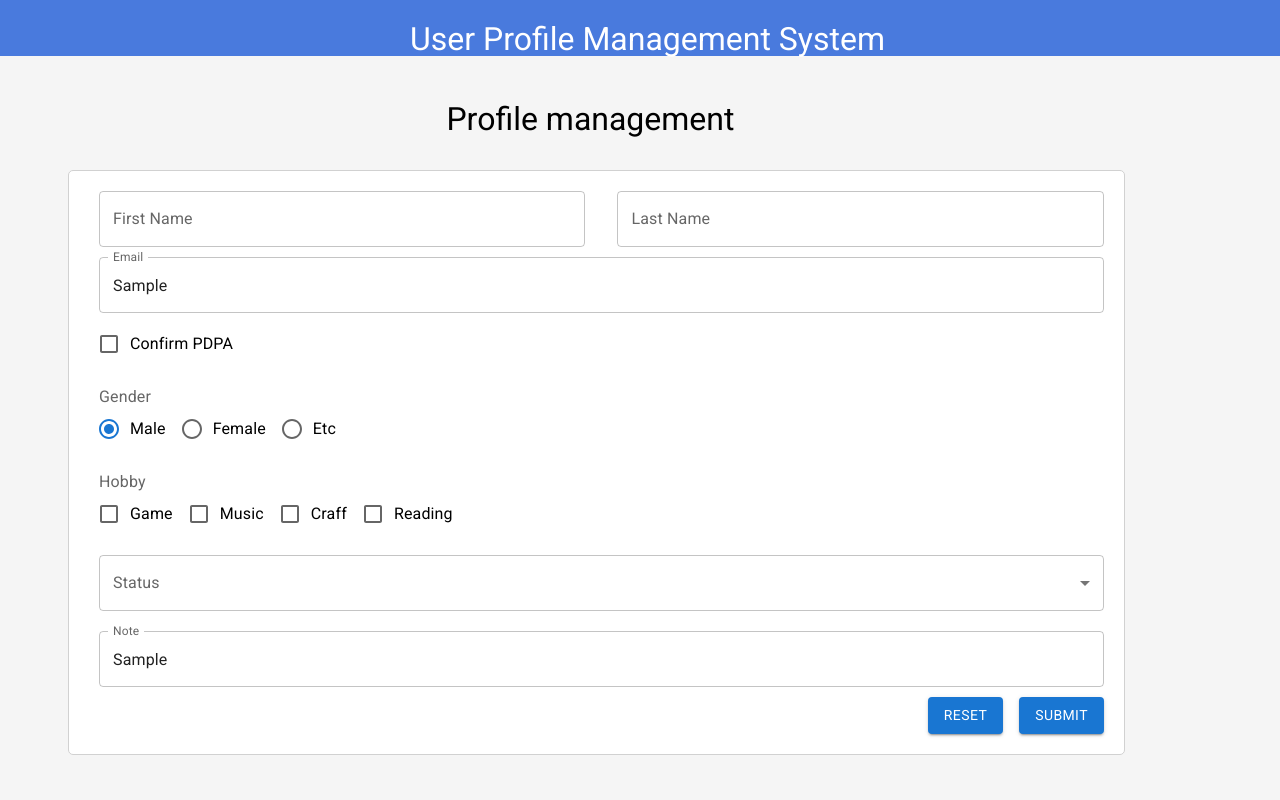
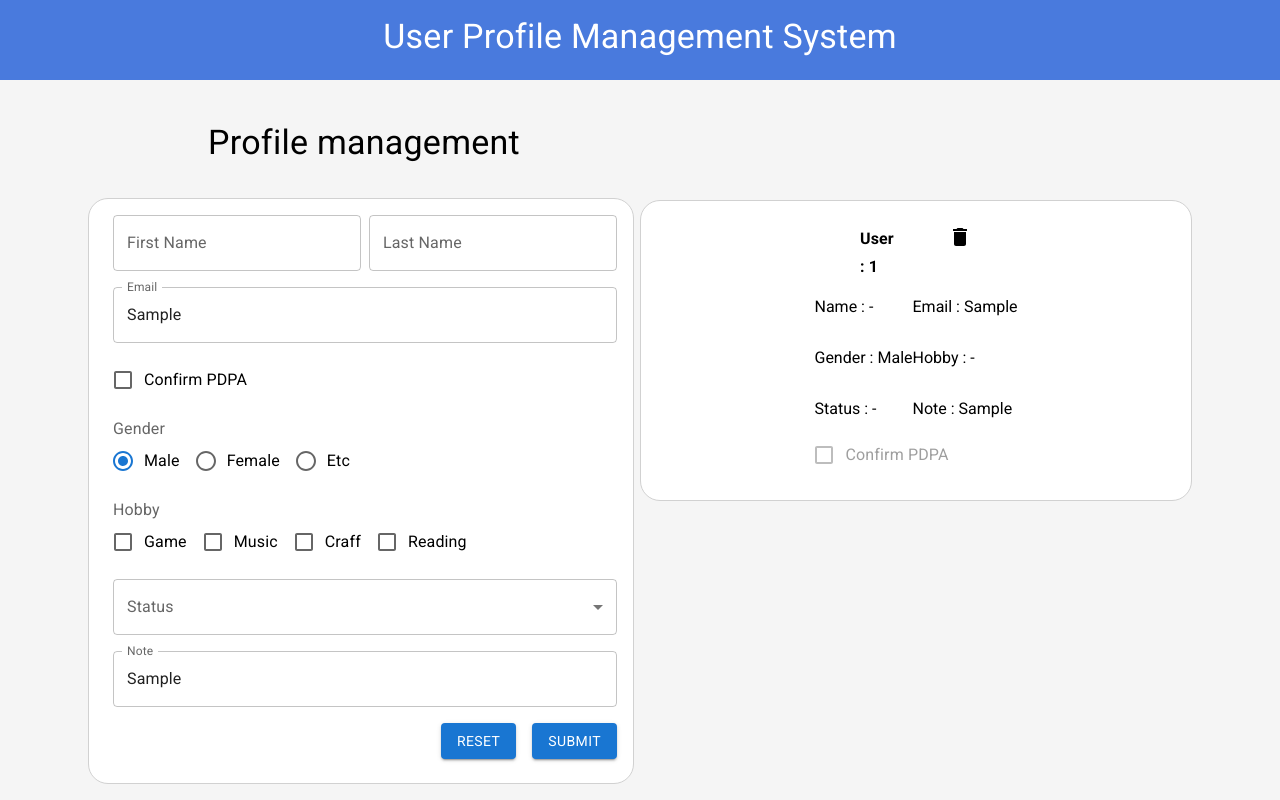
Before and after one commit to Tanapatpusiri/example-form-test, a Next.js app: page /Web in a window 1280 px wide. Both pictures are taken after typing "Sample", "Sample" into the empty fields and a click on the button "SUBMIT". Shown: the top 800 px of the page. Built offline with nearby package versions, Linux system fonts and the light colour scheme.

Commit message:
fix:globals.css

```diff
--- a/pages/ListUser.tsx
+++ b/pages/ListUser.tsx
@@ -2,7 +2,7 @@ import React, { use, useState } from 'react'
 import { Alluser } from './Web'
 import { FormControlLabel } from '@mui/material';
 import { Checkbox } from '@mui/material';
-
+import { Box } from "@mui/material";
 
 interface Props {
   user: Alluser
@@ -12,31 +12,36 @@ const ListUser = ({ user }: Props) => {
 
 
   return <div>
-    <div className='grid-container'>
-      <div className='grid-itemshow'>
+    <Box
+    sx={{
+      display:'grid',
+      gridTemplateColumns:"auto auto"
+    }}
+    >
+      <Box className='grid-itemshow'>
       <p>Name : {user?.Firstname || "-"} {user?.Lastname}</p>
-     </div>
+     </Box>
 
-      <div className='grid-itemshow'>
+      <Box className='grid-itemshow'>
       <p>Email : {user?.Email  || "-"} </p>
-      </div>
+      </Box>
 
-      <div className='grid-itemshow'>
+      <Box className='grid-itemshow'>
       <p>Gender : {user?.Gender || "-"} </p>
-      </div>
+      </Box>
 
-      <div className='grid-itemshow'>
+      <Box className='grid-itemshow'>
       <p>Hobby : {user?.Hobby.join(' , ') || "-"}</p>
-      </div >
+      </Box >
 
-      <div className='grid-itemshow'>
+      <Box className='grid-itemshow'>
       <p>Status : {user?.Status || "-"} </p>
-      </div>
+      </Box>
 
-      <div className='grid-itemshow'>
+      <Box className='grid-itemshow'>
       <p>Note : {user?.Note || "-"} </p>
-      </div>
-      </div>
+      </Box>
+      </Box>
 
       <div className='CheckboxPDPA'>
         {!user?.Pdpa ? <FormControlLabel control={<Checkbox />} label="Confirm PDPA" disabled /> : <FormControlLabel control={<Checkbox />} label="Confirm PDPA" disabled checked />}
--- a/pages/Web.tsx
+++ b/pages/Web.tsx
@@ -12,21 +12,21 @@ import { Radio } from "@mui/material";
 import { Select } from "@mui/material";
 import { MenuItem } from "@mui/material";
 import { InputLabel } from "@mui/material";
+import { Box } from "@mui/material";
 import Button from "@mui/material/Button";
 import Stack from "@mui/material/Stack";
 import ListUser from "./ListUser";
 import DeleteIcon from "@mui/icons-material/Delete";
 
-
 export interface Alluser {
-  Firstname:string
-  Lastname:string
-  Email:string
-  Pdpa:boolean
-  Gender:string
-  Hobby:string[]
-  Status:string|null
-  Note:string
+  Firstname: string;
+  Lastname: string;
+  Email: string;
+  Pdpa: boolean;
+  Gender: string;
+  Hobby: string[];
+  Status: string | null;
+  Note: string;
 }
 
 export default function Web() {
@@ -83,26 +83,75 @@ export default function Web() {
 
   return (
     <>
-      <Head>
-        <title>ExampleForm</title>
-        <meta name="description" content="Generated by create next app" />
-        <meta name="viewport" content="width=device-width, initial-scale=1" />
-        <link rel="icon" href="/favicon.ico" />
-      </Head>
       <>
-        <div className="navbar">
-          <p className="navtext">User Profile Management System</p>
-        </div>
-        <div></div>
+        <Box
+          className="navbar"
+          sx={{
+            backgroundColor: "#497add",
+            position: "fixed",
+            top: 0,
+            left: 0,
+            height: { lg: "10vh", xs: "7vh" },
+            width: "100vw",
+          }}
+        >
+          <Box
+            sx={{
+              typography: { lg: "h4", xs: "h6" },
+              textAlign: "center",
+              color: "#ffff",
+              marginTop: 2,
+            }}
+          >
+            User Profile Management System
+          </Box>
+        </Box>
+        <Box></Box>
         <form>
-          <div className="form">
-            <div className="grid-item">
-              <div className="textprofile">
+          <Box
+            sx={{
+              width: "auto",
+              display: "grid",
+              padding: { lg: 10, xs: 2 },
+              gridTemplateColumns: { lg: "1fr 50%", md: "auto" },
+            }}
+          >
+            <Box className="grid-item">
+              <Box
+                className="textprofile"
+                sx={{
+                  textAlign: "center",
+                  typography: { lg: "h4", xs: "h6" },
+                  display: "grid",
+                  justifyContent: "center",
+                  paddingTop: { lg: 0, xs: 5 },
+                }}
+              >
                 <p>Profile management</p>
-              </div>
-              <div className="leftform">
-                <div className="grid">
-                  <Grid container spacing={4}>
+              </Box>
+              <Box
+                className="leftform"
+                sx={{
+                  width: { lg: "40vw", md: "92vw", xs: "80vw" },
+                  left: 0,
+                  border: "#d1d1d1",
+                  borderStyle: "solid",
+                  borderRadius: 5,
+                  borderWidth: 1,
+                  padding: 2,
+                  backgroundColor: "#ffff",
+                }}
+              >
+                <Box
+                  className="grid"
+                  sx={{
+                    paddingLeft: 1,
+                    display: "grid",
+                    justifyItems: "center",
+                    width: "auto",
+                  }}
+                >
+                  <Grid container spacing={1}>
                     <Grid item xs={6}>
                       <TextField
                         id="firstname"
@@ -128,9 +177,20 @@ export default function Web() {
                       />
                     </Grid>
                   </Grid>
-                </div>
-                <div className="checkboxall">
-                  <div>
+                </Box>
+                <Box
+                  className="checkboxall"
+                  sx={{
+                    paddingLeft: 1,
+                    paddingTop: 1,
+                  }}
+                >
+                  <Box
+                    sx={{
+                      paddingBottom: 1,
+                      paddingTop: 1,
+                    }}
+                  >
                     <TextField
                       id="email"
                       label="Email"
@@ -141,9 +201,15 @@ export default function Web() {
                       sx={{ width: "100%" }}
                       value={email}
                     />
-                  </div>
+                  </Box>
 
-                  <div className="CheckboxPDPA">
+                  <Box
+                    className="CheckboxPDPA"
+                    sx={{
+                      paddingBottom: 1,
+                      paddingTop: 1,
+                    }}
+                  >
                     <FormControlLabel
                       control={
                         <Checkbox
@@ -153,9 +219,15 @@ export default function Web() {
                       }
                       label="Confirm PDPA"
                     />
-                  </div>
+                  </Box>
 
-                  <div className="Gender">
+                  <Box
+                    className="Gender"
+                    sx={{
+                      paddingBottom: 1,
+                      paddingTop: 1,
+                    }}
+                  >
                     <FormControl>
                       <FormLabel id="demo-row-radio-buttons-group-label">
                         Gender
@@ -184,9 +256,15 @@ export default function Web() {
                         />
                       </RadioGroup>
                     </FormControl>
-                  </div>
+                  </Box>
 
-                  <div className="Hobby">
+                  <Box
+                    className="Hobby"
+                    sx={{
+                      paddingBottom: 1,
+                      paddingTop: 1,
+                    }}
+                  >
                     <FormLabel component="legend">Hobby</FormLabel>
                     <FormGroup
                       row
@@ -233,9 +311,15 @@ export default function Web() {
                         label="Reading"
                       />
                     </FormGroup>
-                  </div>
+                  </Box>
 
-                  <div className="Status">
+                  <Box
+                    className="Status"
+                    sx={{
+                      paddingBottom: 1,
+                      paddingTop: 1,
+                    }}
+                  >
                     <FormControl fullWidth>
                       <InputLabel id="demo-simple-select-label">
                         Status
@@ -255,9 +339,15 @@ export default function Web() {
                         <MenuItem value={"Divorce"}>Divorce</MenuItem>
                       </Select>
                     </FormControl>
-                  </div>
+                  </Box>
 
-                  <div className="Note">
+                  <Box
+                    className="Note"
+                    sx={{
+                      paddingBottom: 1,
+                      paddingTop: 1,
+                    }}
+                  >
                     <TextField
                       id="outlined-basic"
                       onChange={(e) => {
@@ -268,9 +358,16 @@ export default function Web() {
                       sx={{ width: "100%" }}
                       value={note}
                     />
-                  </div>
+                  </Box>
 
-                  <div className="button">
+                  <Box
+                    className="button"
+                    sx={{
+                      justifyContent: "flex-end",
+                      paddingBottom: 1,
+                      paddingTop: 1,
+                    }}
+                  >
                     <Stack
                       direction="row"
                       spacing={2}
@@ -283,36 +380,83 @@ export default function Web() {
                         Submit
                       </Button>
                     </Stack>
-                  </div>
-                </div>
-              </div>
-            </div>
+                  </Box>
+                </Box>
+              </Box>
+            </Box>
 
-            <div className="grid-item">
-              <div className="showuser">
+            <Box className="grid-item">
+              <Box
+                className="showuser"
+                sx={{
+                  marginTop: { lg: 14, xs: 2, md: 5 },
+                }}
+              >
                 {user.map((Users: Alluser, index) => (
-                  <div key={index} className="userdetail">
-                    <div className="icon">
+                  <Box
+                    key={index}
+                    className="userdetail"
+                    sx={{
+                      backgroundColor: "#ffff",
+                      padding: 3,
+                      justifyItems: "center",
+                      border: "#d1d1d1",
+                      borderStyle: "solid",
+                      borderRadius: 5,
+                      borderWidth: 1,
+                      marginBottom: 5,
+                    }}
+                  >
+                    <Box
+                      className="icon"
+                      sx={{
+                        display: "grid",
+                        justifyItems: "end",
+                        width: "auto",
+                      }}
+                    >
                       <Grid container spacing={4}>
                         <Grid item xs={6}>
-                          <p className="UserText"> User : {index + 1}</p>
+                          <Box
+                            sx={{
+                              typography: "subtitle1",
+                              fontWeight: "bold",
+                            }}
+                            className="UserText"
+                          >
+                            {" "}
+                            User : {index + 1}
+                          </Box>
                         </Grid>
                         <Grid item xs={6}>
-                          <div className="flexbt">
+                          <Box
+                            className="flexbt"
+                            sx={{
+                              display: "flex",
+                              justifyContent: "flex-end",
+                            }}
+                          >
                             <DeleteIcon
-                              className="bt"
+                              sx={{
+                                "&:hover": {
+                                  background: "#e2e2e2",
+                                },
+                                borderRadius: 5,
+                                transition: 0.5,
+                                cursor:'pointer'
+                              }}
                               onClick={() => HandleDelete(index)}
                             />
-                          </div>
+                          </Box>
                         </Grid>
                       </Grid>
-                    </div>
+                    </Box>
                     <ListUser key={index} user={Users} />
-                  </div>
+                  </Box>
                 ))}
-              </div>
-            </div>
-          </div>
+              </Box>
+            </Box>
+          </Box>
         </form>
       </>
     </>
--- a/styles/globals.css
+++ b/styles/globals.css
@@ -1,236 +1,3 @@
 body{
   background-color: #f5f5f5;
 }
-.navtext{
-  text-align: center;
-  color: white;
-  font-size: 32px;
-  margin-top: 20px;
-
-}
-.navbar{
-background-color:#497add;
-position:fixed;
-width: 100%;
-height: 10%;
-top: 0;
-left: 0;
-
-}
-.textprofile
-{
-  width: 85%;
-  text-align: center;
-  font-size: 32px;
-  display: grid;
-  justify-items: center;
-  padding-top: 50px;
-
-
-}
-
-.form{
-  width: auto;
-  display: grid;
-  grid-template-columns: 1fr 50% ;
-  padding: 10px;
-}
-
-.leftform{
-  left: 0;
-  width: 85%;
-  border: #d1d1d1;
-  border-style: solid;
-  border-radius: 5px;
-  border-width: 1px;
-  padding: 20px;
-  background-color: white;
-
-}
-
-.grid {
-   padding-left: 10px;
-  display: grid;
-  justify-items: center;
-  width: auto;
-}
-
-.grid-item{
-  width: 100%;
-}
-
-.button{
-  justify-content: flex-end
-}
-
-.CheckboxPDPA,.Gender,.Hobby,.Status,.Note{
- padding-bottom: 10px;
- padding-top: 10px;
-}
-
-.userdetail {
-  background-color: white;
-  padding-left: 20px;
-  padding-bottom: 20px;
-  justify-items: center;
-  border: #d1d1d1;
-  border-radius: 5px;
-  border-width: 1px;
-  border-style: solid;
-  width: 90%;
-  margin-bottom: 20px;
-
-}
-.showuser{
-  margin-top: 150px;
-}
-
-.bt:hover{
-  border-radius: 50%;
-  background: #e2e2e2;
-  transition: .5s;
-
-}
-
-.bt {
-  padding: 10px;
-}
-
-.flexbt{
-  width: 100%;
-  display: flex;
-  justify-content: flex-end;
-}
-
-.grid-container {
-  display: grid;
-  grid-template-columns: auto auto ;
-}
-
-.icon{
-  display: grid;
-  justify-items: end;
-  width: auto;
-}
-
-.UserText{
-  font-weight: bold;
-}
-
-
-.checkboxall{
-  padding-left: 10px;
-  padding-top: 10px;
-}
-::-webkit-scrollbar-track
-{
-	-webkit-box-shadow: inset 0 0 6px rgba(89, 89, 89, 0.3);
-	background-color: #F5F5F5;
-}
-
-::-webkit-scrollbar
-{
-	width: 10px;
-	background-color: #F5F5F5;
-}
-::-webkit-scrollbar-thumb
-{
-	background-color: #636363;
-	border: 2px solid #555555;
-}
-
-/* desktop */
-@media only screen and (max-width: 768px) {
-  .form{
-    width: auto;
-    display: grid;
-    grid-template-columns: auto ;
-  }
-
-}
-/* mobile */
-@media only screen and (max-width: 600px) {
-  .form{
-    width: auto;
-    display: grid;
-    grid-template-columns: auto ;
-    margin-left: 15px;
-  }
-  .textprofile,.navtext{
-    font-size: 24px;
-  }
-  .navbar{
-    height: 7%;
-  }
-
-  .showuser{
-    margin-top: 50px;
-  }
-
-
-
-}
-
-
-
-/* ipad */
-@media only screen and (min-device-width: 768px) and (max-device-width: 1024px) {
-  .form{
-    width: auto;
-    display: grid;
-    grid-template-columns: auto ;
-    margin-left: 50px;
-  }
-  .textprofile,.navtext{
-    font-size: 32px;
-    padding-left: 15px;
-  }
-  .navbar{
-    height: 7%;
-  }
-  .showuser{
-    margin-top: 50px;
-  }
-}
-/* ipadpro */
-  @media only screen and (min-device-width: 820px) and (max-device-width: 1180px) {
-    .form{
-      width: auto;
-      display: grid;
-      grid-template-columns: auto ;
-      margin-left: 50px;
-    }
-    .textprofile,.navtext{
-      font-size: 32px;
-      padding-left: 15px;
-    }
-    .navbar{
-      height: 7%;
-    }
-    .showuser{
-      margin-top: 50px;
-    }
-
-/* แนวนอน */
-    @media only screen and (max-device-width: 932px) and (min-device-width: 430px) {
-      .form{
-        width: auto;
-        display: grid;
-        grid-template-columns: auto ;
-        margin-left: 50px;
-      }
-      .textprofile,.navtext{
-        font-size: 32px;
-        padding-left: 15px;
-      }
-      .navbar{
-        height: 18%;
-      }
-      .showuser{
-        margin-top: 50px;
-      }
-    }
-
-
-
-}
```
